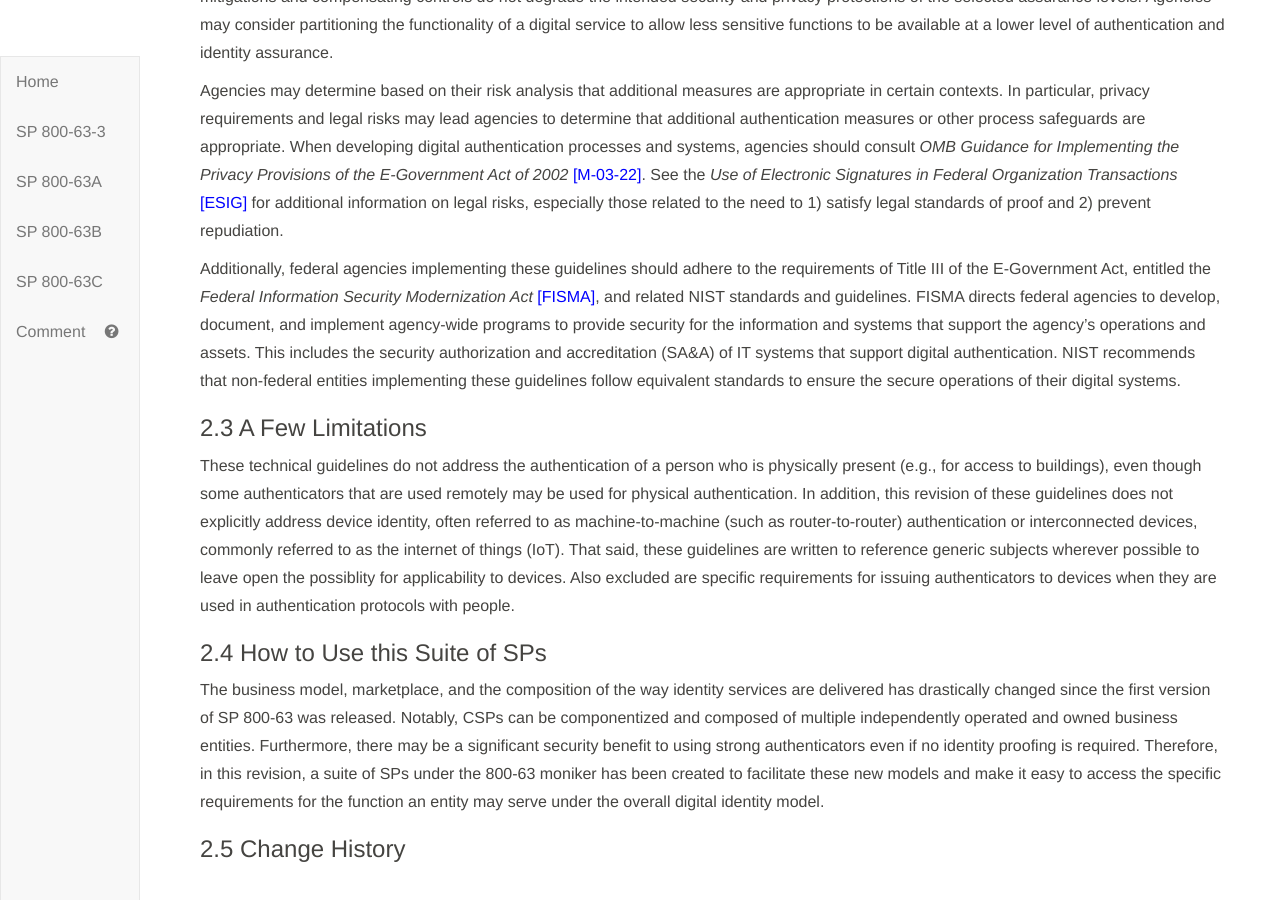
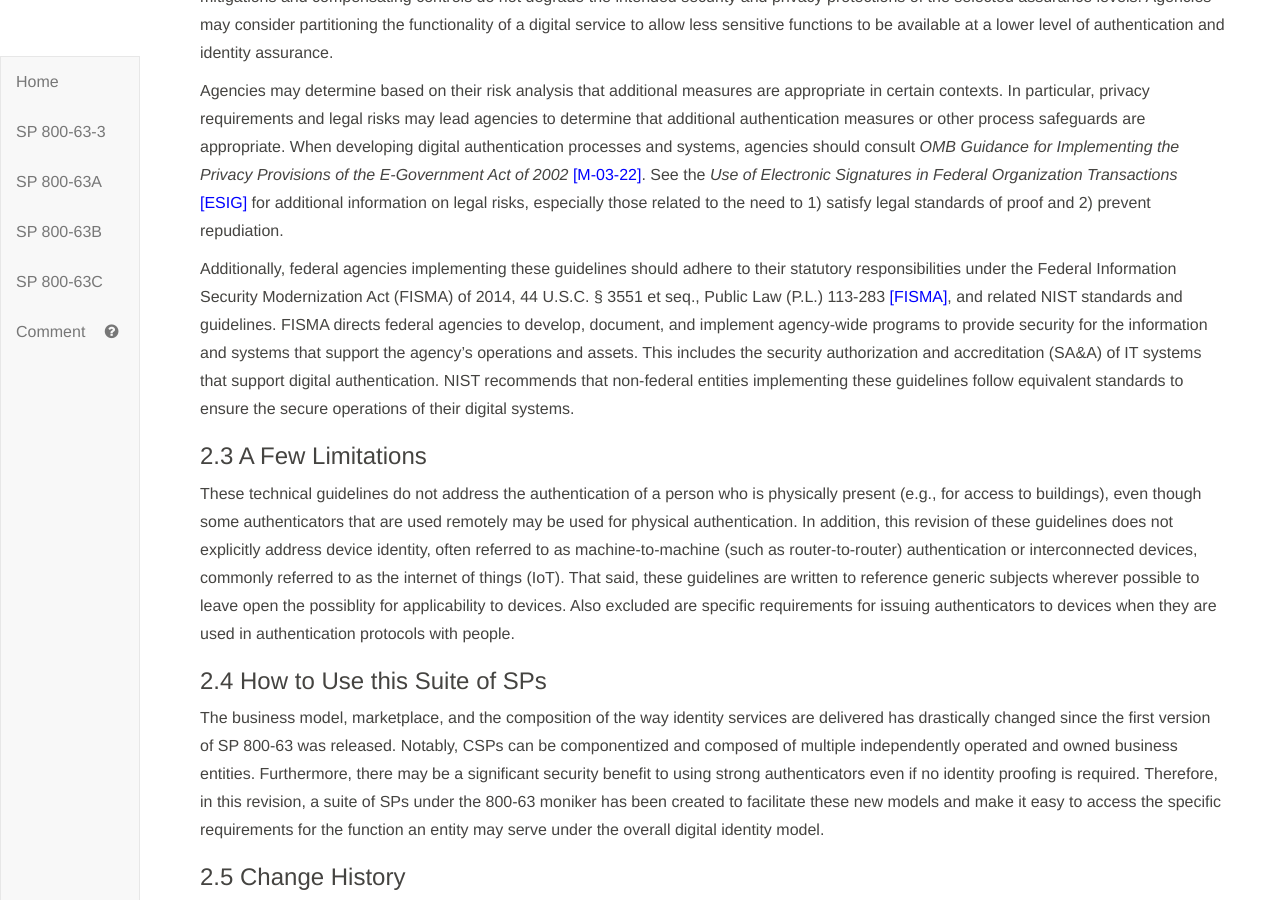
Before and after one commit to usnistgov/800-63-3, a Jekyll site: the page built from sp800-63-3/sec1_2_introduction.md, in a window 1280 px wide and 900 px high, scrolled down 2934 px. Built offline with Jekyll 4.4.1, drawn with Linux system fonts in a browser that asks for light colours; our own code applies the rules of GitHub Pages for plain Markdown files.

Commit message:
Minor FISMA updates per WERB

```diff
--- a/sp800-63-3/sec1_2_introduction.md
+++ b/sp800-63-3/sec1_2_introduction.md
@@ -81,8 +81,7 @@
 Transactions* [[ESIG]](#ESIG) for additional information on legal risks, especially those related to the need to 1) satisfy legal standards of proof and 2) prevent repudiation.
 
 Additionally, federal agencies implementing these guidelines should
-adhere to the requirements of Title III of the E-Government Act,
-entitled the *Federal Information Security Modernization Act* [[FISMA]](#FISMA), and related NIST standards and guidelines. FISMA directs federal agencies to develop, document, and implement
+adhere to their  statutory responsibilities under the Federal Information Security Modernization Act (FISMA) of 2014, 44 U.S.C. § 3551 et seq., Public Law (P.L.) 113-283 [[FISMA]](#FISMA), and related NIST standards and guidelines. FISMA directs federal agencies to develop, document, and implement
 agency-wide programs to provide security for the information
 and systems that support the agency's operations and assets. This includes the security authorization and accreditation (SA&A) of IT systems that support
 digital authentication. NIST recommends that non-federal entities
```
